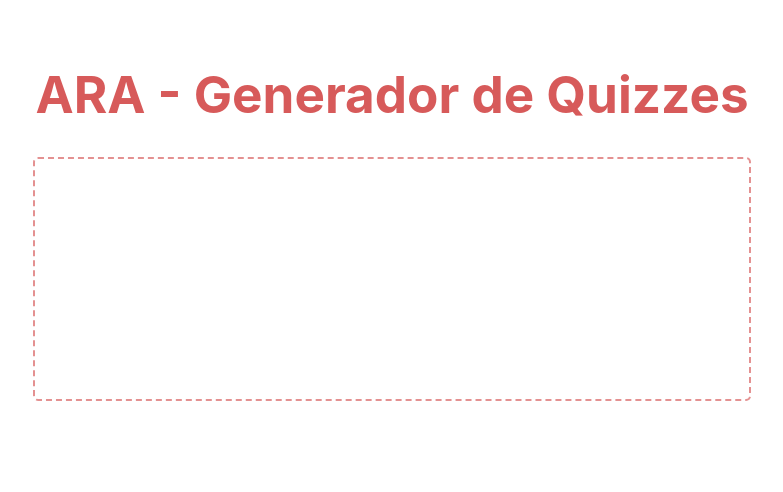
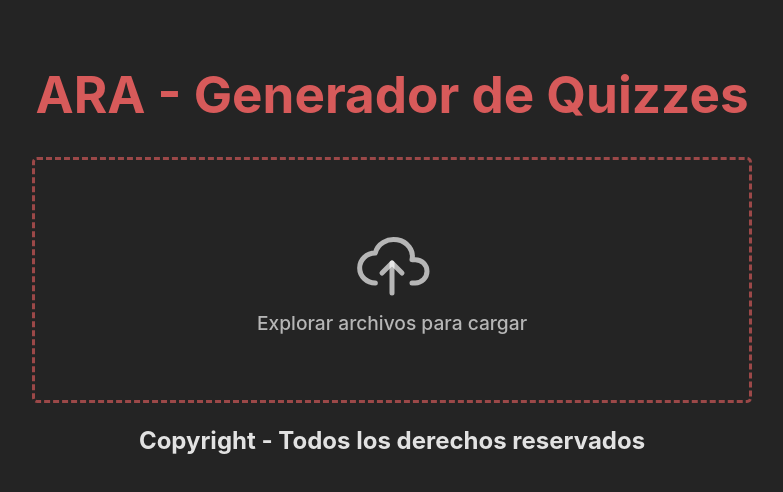
Before and after one commit to Jaime07503/QuizPDF, a React (Vite) app: page / in a window 1280 px wide. Shown: the top 492 px of the page, without its empty margins (248-1031 px from the left). Built offline with nearby package versions, Linux system fonts and the light colour scheme.

Commit message:
Add new changes in UI

```diff
--- a/src/App.jsx
+++ b/src/App.jsx
@@ -1,12 +1,14 @@
 import "./App.css";
 import { Header } from "./components/Header.jsx";
 import { Quiz } from "./components/Quiz.jsx";
+import { Footer } from "./components/Footer.jsx";
 
 function App() {
   return (
     <>
       <Header></Header>
       <Quiz></Quiz>
+      <Footer></Footer>
     </>
   );
 }
--- /dev/null
+++ b/src/Footer.css
@@ -0,0 +1,3 @@
+.footer__container {
+  margin-top: auto;
+}
--- a/src/Quiz.css
+++ b/src/Quiz.css
@@ -1,16 +1,9 @@
-.file-upload-container {
-  width: 100%;
-  max-width: 400px;
-  margin: 0 auto;
-  text-align: center;
-}
-
 #file__input {
   display: none;
 }
 
 .file__name {
-  font-size: 1.4em;
+  font-size: 1.2em;
   font-weight: 500;
   color: #fffa;
 }
@@ -22,14 +15,14 @@
   justify-content: center;
   width: 100%;
   height: 15em;
-  border: 2px dashed #d75a5aaa;
+  border: 3px dashed #d75a5aaa;
   border-radius: 5px;
   cursor: pointer;
-  transition: background-color 0.3s ease;
+  transition: background 0.3s ease;
 }
 
 .file__input--upload:hover {
-  background-color: #d75a5aaa;
+  background: #d75a5aaa;
 }
 
 .upload__icon svg {
@@ -37,15 +30,24 @@
   height: 5em;
 }
 
+.buttons__container {
+  display: flex;
+  gap: 1em;
+  width: 100%;
+}
+
 #remove__file,
 .input__button {
   width: 100%;
-  font-size: 1.2em;
-  margin: auto;
+  font-size: 1.1em;
   display: flex;
   align-items: center;
   justify-content: center;
   gap: 0.5em;
+}
+
+#remove__file {
+  opacity: 0.5;
 }
 
 .main__container,
--- a/src/assets/upload.jsx
+++ b/src/assets/CreateQuizIcon.jsx
@@ -1,23 +1,23 @@
-export const UploadFileIcon = () => {
+export const CreateQuizIcon = () => {
   return (
     <svg
       xmlns="http://www.w3.org/2000/svg"
-      className="icon icon-tabler icon-tabler-cloud-upload"
+      className="icon icon-tabler icon-tabler-square-rounded-plus"
       width="44"
       height="44"
       viewBox="0 0 24 24"
       strokeWidth="1.5"
-      stroke="#ffffff"
+      stroke="#ffffffaa"
       fill="none"
       strokeLinecap="round"
       strokeLinejoin="round"
     >
       <path stroke="none" d="M0 0h24v24H0z" fill="none" />
-      <path d="M7 18a4.6 4.4 0 0 1 0 -9a5 4.5 0 0 1 11 2h1a3.5 3.5 0 0 1 0 7h-1" />
-      <path d="M9 15l3 -3l3 3" />
-      <path d="M12 12l0 9" />
+      <path d="M12 3c7.2 0 9 1.8 9 9s-1.8 9 -9 9s-9 -1.8 -9 -9s1.8 -9 9 -9z" />
+      <path d="M15 12h-6" />
+      <path d="M12 9v6" />
     </svg>
   );
 };
 
-export default UploadFileIcon;
+export default CreateQuizIcon;
--- a/src/assets/delete.jsx
+++ b/src/assets/DeleteFileIcon.jsx
@@ -7,7 +7,7 @@ export const DeleteIcon = () => {
       height="44"
       viewBox="0 0 24 24"
       strokeWidth="1.5"
-      stroke="#ffffff"
+      stroke="#ffffffaa"
       fill="none"
       strokeLinecap="round"
       strokeLinejoin="round"
--- a/src/assets/create.jsx
+++ b/src/assets/UploadFileIcon.jsx
@@ -1,23 +1,23 @@
-export const CreateQuizIcon = () => {
+export const UploadFileIcon = () => {
   return (
     <svg
       xmlns="http://www.w3.org/2000/svg"
-      className="icon icon-tabler icon-tabler-square-rounded-plus"
+      className="icon icon-tabler icon-tabler-cloud-upload"
       width="44"
       height="44"
       viewBox="0 0 24 24"
       strokeWidth="1.5"
-      stroke="#ffffff"
+      stroke="#ffffffaa"
       fill="none"
       strokeLinecap="round"
       strokeLinejoin="round"
     >
       <path stroke="none" d="M0 0h24v24H0z" fill="none" />
-      <path d="M12 3c7.2 0 9 1.8 9 9s-1.8 9 -9 9s-9 -1.8 -9 -9s1.8 -9 9 -9z" />
-      <path d="M15 12h-6" />
-      <path d="M12 9v6" />
+      <path d="M7 18a4.6 4.4 0 0 1 0 -9a5 4.5 0 0 1 11 2h1a3.5 3.5 0 0 1 0 7h-1" />
+      <path d="M9 15l3 -3l3 3" />
+      <path d="M12 12l0 9" />
     </svg>
   );
 };
 
-export default CreateQuizIcon;
+export default UploadFileIcon;
--- /dev/null
+++ b/src/components/Footer.jsx
@@ -0,0 +1,11 @@
+import "../Footer.css";
+
+export const Footer = () => {
+  return (
+    <footer className="footer__container">
+      <h2>Copyright - Todos los derechos reservados</h2>
+    </footer>
+  );
+};
+
+export default Footer;
--- a/src/components/Questions.jsx
+++ b/src/components/Questions.jsx
@@ -1,5 +1,5 @@
 import { useState } from "react";
-import CardIcon from "../assets/card";
+import CardIcon from "../assets/CardIcon";
 import "../Questions.css";
 
 export const Questions = ({ result }) => {
--- a/src/components/Quiz.jsx
+++ b/src/components/Quiz.jsx
@@ -1,8 +1,8 @@
 import { useState } from "react";
 import { Questions } from "./Questions.jsx";
-import DeleteIcon from "../assets/delete.jsx";
-import CreateQuizIcon from "../assets/create.jsx";
-import UploadFileIcon from "../assets/upload.jsx";
+import DeleteFileIcon from "../assets/DeleteFileIcon.jsx";
+import CreateQuizIcon from "../assets/CreateQuizIcon.jsx";
+import UploadFileIcon from "../assets/UploadFileIcon.jsx";
 import "../Quiz.css";
 
 export const Quiz = () => {
@@ -64,10 +64,10 @@ export const Quiz = () => {
           </span>
         </label>
         {file && (
-          <>
+          <div className="buttons__container">
             <button id="remove__file" onClick={handleRemoveFile}>
-              Eliminar archivo
-              <DeleteIcon />
+              Eliminar Archivo
+              <DeleteFileIcon />
             </button>
             <button
               className="input__button"
@@ -77,7 +77,7 @@ export const Quiz = () => {
               {loading ? "Procesando..." : "Generar Quiz"}
               <CreateQuizIcon />
             </button>
-          </>
+          </div>
         )}
       </section>
       {result && <Questions result={result} />}
--- a/src/index.css
+++ b/src/index.css
@@ -11,15 +11,6 @@
   text-rendering: optimizeLegibility;
   -webkit-font-smoothing: antialiased;
   -moz-osx-font-smoothing: grayscale;
-}
-
-a {
-  font-weight: 500;
-  color: #646cff;
-  text-decoration: inherit;
-}
-a:hover {
-  color: #535bf2;
 }
 
 body {
@@ -36,15 +27,15 @@ h1 {
 }
 
 button {
-  border-radius: 8px;
-  border: 1px solid transparent;
-  padding: 0.6em 1.2em;
-  font-size: 1em;
+  border-radius: 0.5em;
+  border: 2px solid transparent;
+  padding: 0.2em 1.2em;
   font-weight: 500;
   font-family: inherit;
   background-color: #1a1a1a;
   cursor: pointer;
-  transition: border-color 0.25s;
+  transition: border-color 0.3s ease;
+  color: #fffa;
 }
 button:hover {
   border-color: #d75a5a;
@@ -53,16 +44,3 @@ button:focus,
 button:focus-visible {
   outline: 4px auto -webkit-focus-ring-color;
 }
-
-@media (prefers-color-scheme: light) {
-  :root {
-    color: #213547;
-    background-color: #ffffff;
-  }
-  a:hover {
-    color: #747bff;
-  }
-  button {
-    background-color: #f9f9f9;
-  }
-}
```
Also changed, not shown: src/assets/CardIcon.jsx (renamed from src/assets/card.jsx).
